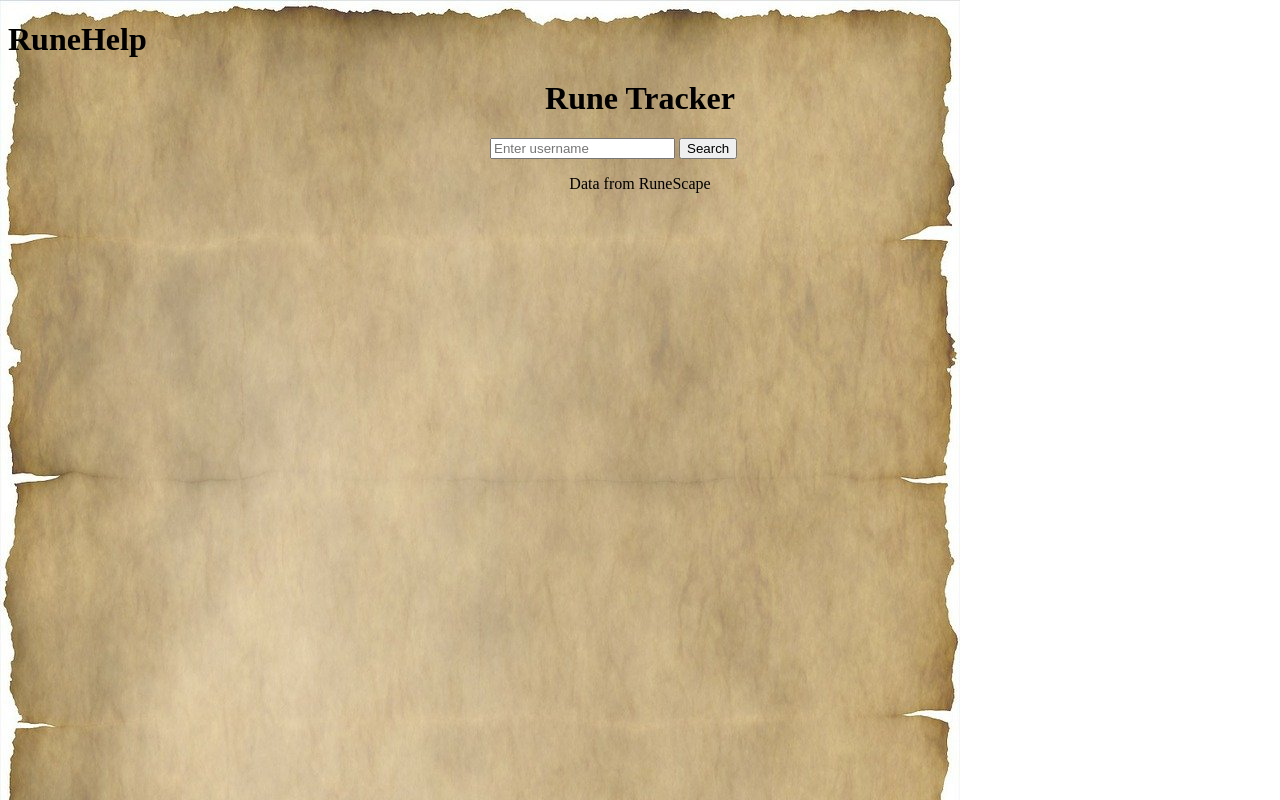
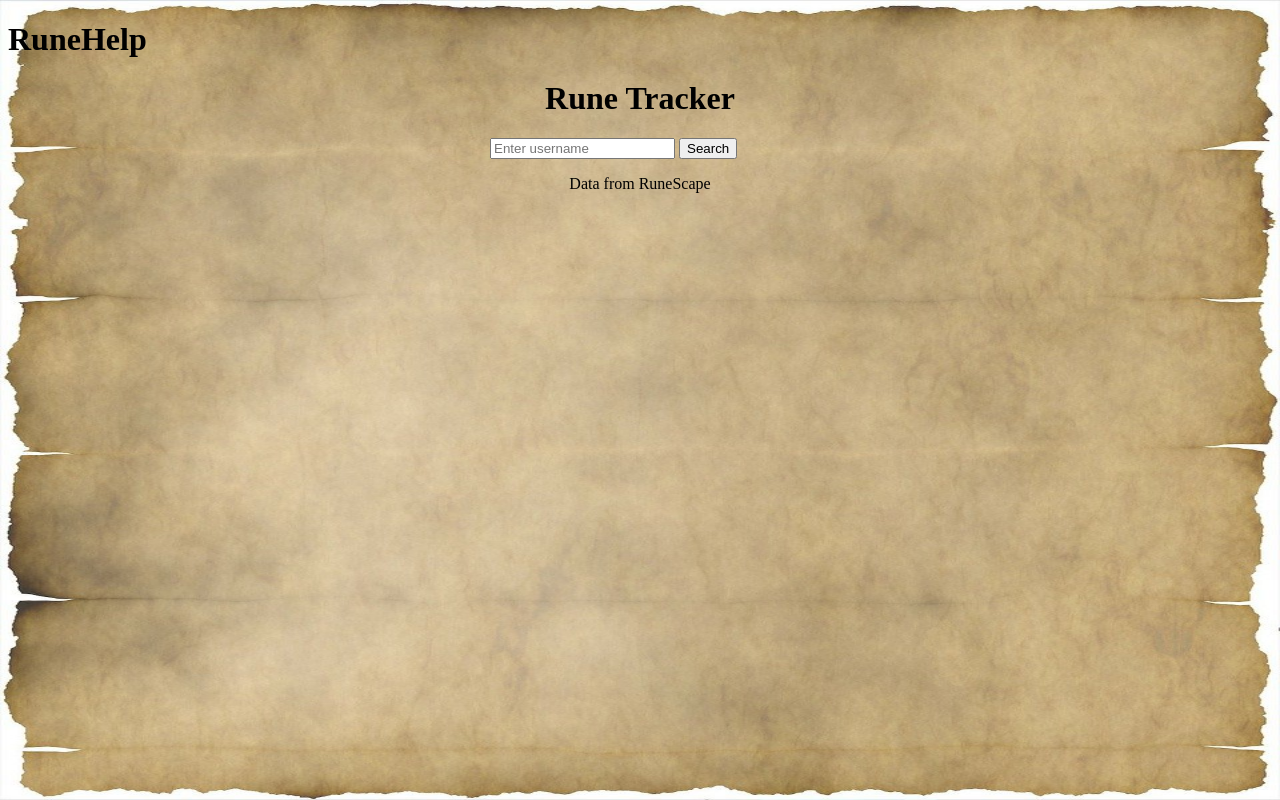
Before and after one commit to jackkennedy7/RuneHelp-Capstone, a plain HTML site: page index.html in a window 1280 px wide. Drawn offline with Linux system fonts and the light colour scheme.

Commit message:
Stretch background

```diff
--- a/index.html
+++ b/index.html
@@ -14,6 +14,8 @@
     {
         background-image: url('./images/paperBack.jpg');
         background-repeat: no-repeat;
+        background-attachment: fixed;
+        background-size: 100% 100%;
     }
     </style>
 
```
